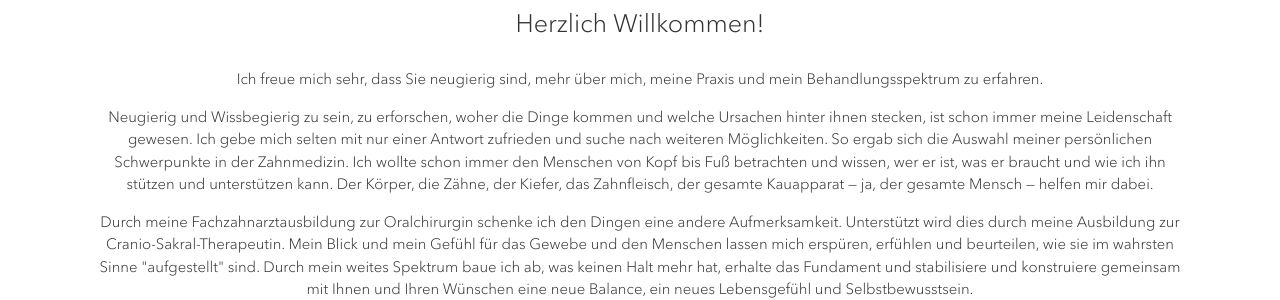
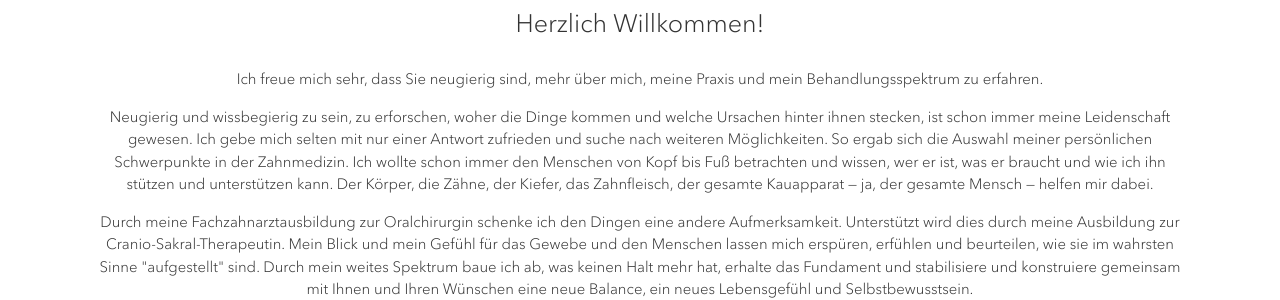
Before and after one commit to praxisdrkoebler/praxisdrkoebler.github.io, a Jekyll site: the page built from index.html, in a window 1280 px wide and 900 px high, scrolled down 592 px. Shown: the part 153-453 px from the top of the window. Built offline with Jekyll 4.4.1, drawn with Linux system fonts in a browser that asks for light colours.

Commit message:
fix typo

```diff
--- a/index.html
+++ b/index.html
@@ -16,7 +16,7 @@ heroimg: cko1.jpg
     Ich freue mich sehr, dass Sie neugierig sind, mehr über mich, meine Praxis und mein Behandlungsspektrum zu erfahren.
   </p>
   <p>
-    Neugierig und Wissbegierig zu sein, zu erforschen, woher die Dinge kommen und welche Ursachen hinter ihnen stecken, ist schon immer meine Leidenschaft gewesen. Ich gebe mich selten mit nur einer Antwort zufrieden und suche nach weiteren Möglichkeiten.
+    Neugierig und wissbegierig zu sein, zu erforschen, woher die Dinge kommen und welche Ursachen hinter ihnen stecken, ist schon immer meine Leidenschaft gewesen. Ich gebe mich selten mit nur einer Antwort zufrieden und suche nach weiteren Möglichkeiten.
     So ergab sich die Auswahl meiner persönlichen Schwerpunkte in der Zahnmedizin. Ich wollte schon immer den Menschen von Kopf bis Fuß betrachten und wissen, wer er ist, was er braucht und wie ich ihn stützen und unterstützen kann.
     Der Körper, die Zähne, der Kiefer, das Zahnfleisch, der gesamte Kauapparat &mdash; ja, der gesamte Mensch &mdash; helfen mir dabei.
   </p>
```
